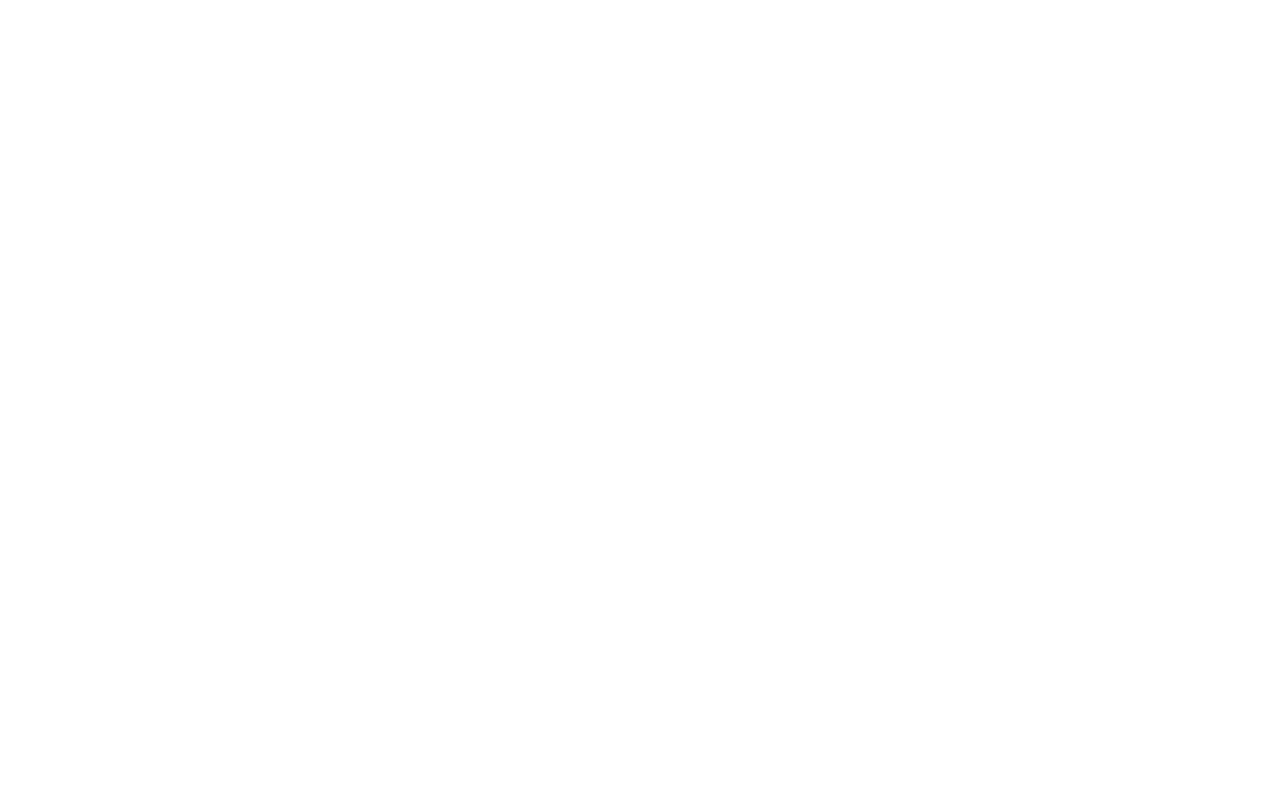
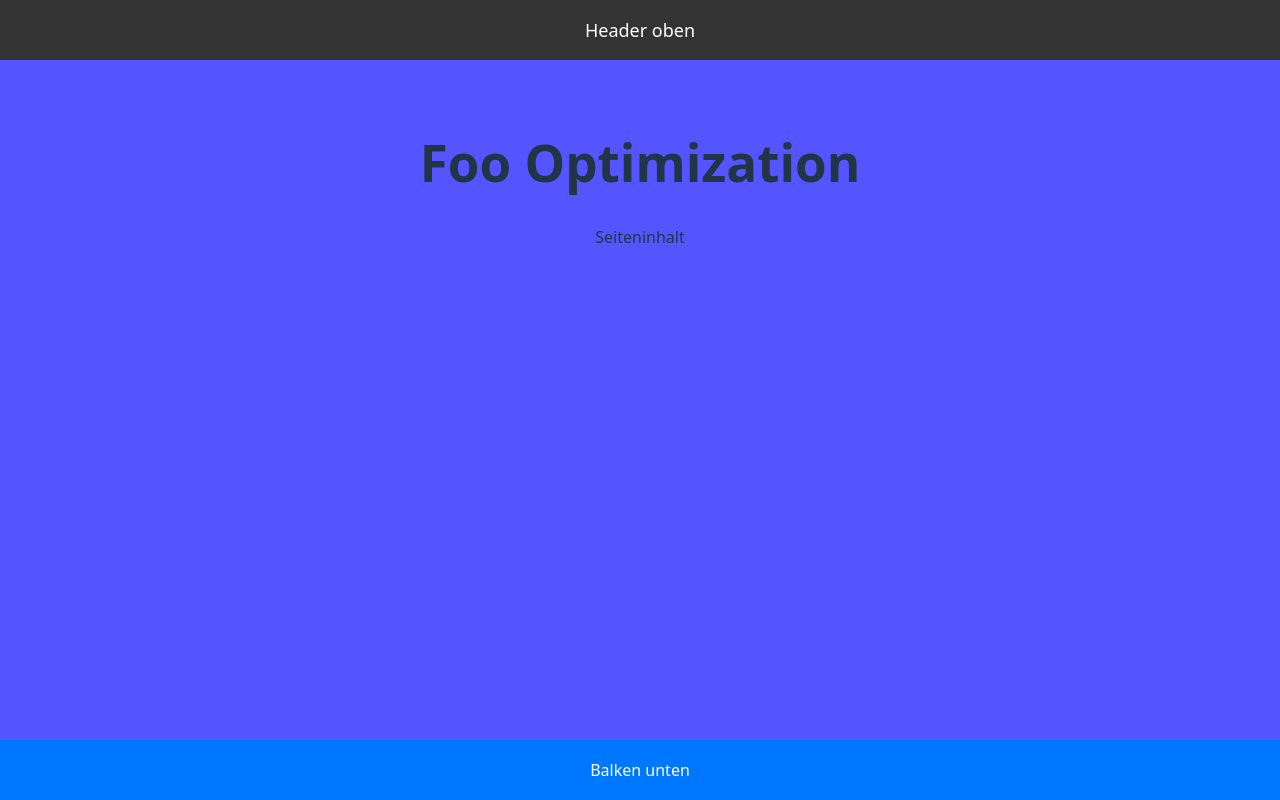
Before and after one commit to xFokos/OptimizeAgainstEA, a React (Vite) app in the folder OptimizeAgainstEA/OptimizeAgainstEAApp/: page /Game in a window 1280 px wide. Built offline with nearby package versions, Linux system fonts and the light colour scheme.

Commit message:
JumpGame

```diff
--- a/OptimizeAgainstEA/OptimizeAgainstEAApp/src/pages/GamePage.tsx
+++ b/OptimizeAgainstEA/OptimizeAgainstEAApp/src/pages/GamePage.tsx
@@ -1,5 +1,19 @@
-
+import "../styles/App2.css";
+//import myGif from "../assets/animation.gif";
 
 export default function GamePage(){
-    return <div></div>
+    return <div className="fullpage-container">
+        <header className="header">
+            Header oben
+        </header>
+
+        <main className="content">
+            <h1>Foo Optimization </h1>
+            <p>Seiteninhalt</p>
+        </main>
+
+        <footer className="footer">
+            Balken unten
+        </footer>
+    </div>
 }
--- a/OptimizeAgainstEA/OptimizeAgainstEAApp/src/styles/App2.css
+++ b/OptimizeAgainstEA/OptimizeAgainstEAApp/src/styles/App2.css
@@ -1,9 +1,11 @@
 html, body, #root {
-    height: 100%;    /* Seite und Root-Element auf volle Höhe */
-    margin: 0;       /* Seitenrand entfernen */
-    padding: 0;      /* Seiteninnenabstand entfernen */
+    height: 100%;
+    margin: 0;
+    padding: 0;
+    overflow: hidden; /* kein Scrollen mehr */
 }
 
+/* HEADER bleibt oben */
 .header {
     position: fixed;
     top: 0;
@@ -19,18 +21,13 @@ html, body, #root {
     z-index: 100;
 }
 
-.fullpage-container {
-    height: 100vh;   /* Container füllt 100% der Fensterhöhe */
-    width: 100vw;    /* Container füllt 100% der Fensterbreite */
-    background-color: #f0f0f0; /* Beispielhintergrund */
-}
-
+/* FOOTER bleibt unten */
 .footer {
     position: fixed;
     bottom: 0;
     left: 0;
     width: 100%;
-    height: 5%;
+    height: 60px; /* besser px statt % */
     background: #0077ff;
     color: white;
     display: flex;
@@ -40,14 +37,20 @@ html, body, #root {
     z-index: 100;
 }
 
-.content {
-    height: 100%;
-    flex: 1;
-    background: #5555ff;
-    padding: 5%;
-    overflow: auto;
+/* DER WICHTIGE PART:
+   Der Content bekommt GENAU die verbleibende Höhe */
+.fullpage-container {
+    position: fixed;
+    top: 60px;        /* Höhe des Headers */
+    bottom: 60px;     /* Höhe des Footers */
+    left: 0;
+    right: 0;
+    background-color: #5555ff;
+    overflow: auto;   /* falls der Inhalt größer ist */
+    padding: 40px;    /* dein Innenabstand */
 }
 
+/* Der Floating Button bleibt wie gehabt */
 .floating-button {
     position: fixed;
     bottom: 80px;
@@ -60,4 +63,5 @@ html, body, #root {
     border: none;
     font-size: 32px;
     cursor: pointer;
+    z-index: 200;
 }
```
Also changed, not shown: OptimizeAgainstEA/OptimizeAgainstEAApp/src/App2.tsx (deleted, +0 -23 lines), OptimizeAgainstEA/OptimizeAgainstEAApp/src/pages/JumpGamePage.tsx (added, +42 -0 lines), OptimizeAgainstEA/OptimizeAgainstEAApp/src/styles/JumpGame.css (added, +49 -0 lines), 1 other file (tests, documents, lock files or other folders).
